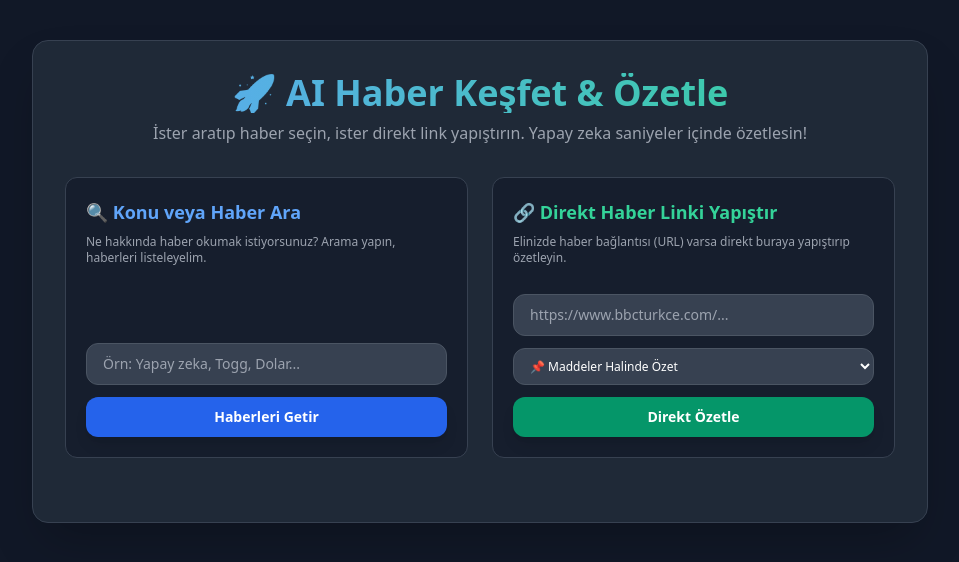
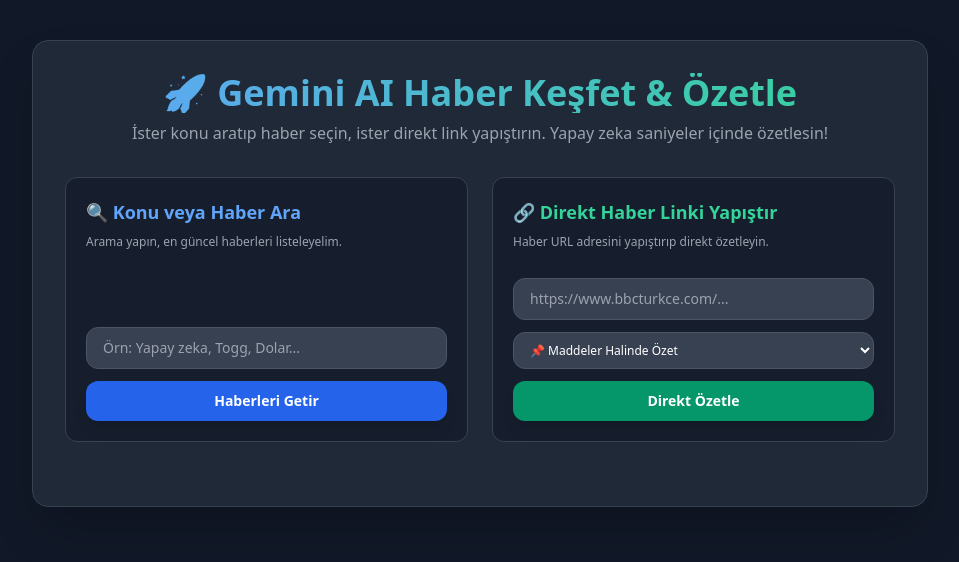
Before and after one commit to Leartha/AI-News-Scraper, a Flask app: page / in a window 1280 px wide. Shown: the top 562 px of the page, without its empty margins (160-1119 px from the left). Run offline with Flask 3, Linux system fonts and the light colour scheme; some libraries are stand-ins or nearby versions.

Commit message:
Update index.html

```diff
--- a/templates/index.html
+++ b/templates/index.html
@@ -4,34 +4,31 @@
     <meta charset="UTF-8">
     <meta name="viewport" content="width=device-width, initial-scale=1.0">
     <title>AI News Scraper & Summarizer</title>
-    <!-- Tailwind CSS CDN -->
     <script src="https://cdn.tailwindcss.com"></script>
 </head>
 <body class="bg-gray-900 text-gray-100 min-h-screen font-sans flex flex-col items-center py-10 px-4">
 
-    <!-- Ana Konteyner -->
     <div class="max-w-4xl w-full bg-gray-800 rounded-2xl shadow-2xl p-6 md:p-8 border border-gray-700">
 
-        <!-- Başlık Bölümü -->
         <div class="text-center mb-8">
             <h1 class="text-3xl md:text-4xl font-extrabold text-transparent bg-clip-text bg-gradient-to-r from-blue-400 to-emerald-400 mb-2">
-                🚀 AI Haber Keşfet & Özetle
+                🚀 Gemini AI Haber Keşfet & Özetle
             </h1>
             <p class="text-gray-400 text-sm md:text-base">
-                İster aratıp haber seçin, ister direkt link yapıştırın. Yapay zeka saniyeler içinde özetlesin!
+                İster konu aratıp haber seçin, ister direkt link yapıştırın. Yapay zeka saniyeler içinde özetlesin!
             </p>
         </div>
 
-        <!-- 🔴 İKİLİ ARAMA / LİNK GİRİŞ ALANI -->
+        <!-- İKİLİ ARAMA / LİNK GİRİŞ ALANI -->
         <div class="grid grid-cols-1 md:grid-cols-2 gap-6 mb-8">
 
-            <!-- SOL TARAFA: KONU ARAMA BARI -->
+            <!-- KONU ARAMA BARI -->
             <div class="bg-gray-900/60 p-5 rounded-xl border border-gray-700 flex flex-col justify-between">
                 <div>
                     <h2 class="text-lg font-semibold text-blue-400 mb-2 flex items-center gap-2">
                         <span>🔍 Konu veya Haber Ara</span>
                     </h2>
-                    <p class="text-xs text-gray-400 mb-4">Ne hakkında haber okumak istiyorsunuz? Arama yapın, haberleri listeleyelim.</p>
+                    <p class="text-xs text-gray-400 mb-4">Arama yapın, en güncel haberleri listeleyelim.</p>
                 </div>
 
                 <form method="POST" class="space-y-3">
@@ -45,13 +42,13 @@
                 </form>
             </div>
 
-            <!-- SAĞ TARAFA: DİREKT LİNK YAPIŞTIRMA BARI -->
+            <!-- DİREKT LİNK YAPIŞTIRMA BARI -->
             <div class="bg-gray-900/60 p-5 rounded-xl border border-gray-700 flex flex-col justify-between">
                 <div>
                     <h2 class="text-lg font-semibold text-emerald-400 mb-2 flex items-center gap-2">
                         <span>🔗 Direkt Haber Linki Yapıştır</span>
                     </h2>
-                    <p class="text-xs text-gray-400 mb-4">Elinizde haber bağlantısı (URL) varsa direkt buraya yapıştırıp özetleyin.</p>
+                    <p class="text-xs text-gray-400 mb-4">Haber URL adresini yapıştırıp direkt özetleyin.</p>
                 </div>
 
                 <form method="POST" class="space-y-3">
@@ -75,7 +72,7 @@
 
         </div>
 
-        <!-- 🔵 ARAMA SONUÇLARI (Eğer Haberler Bulunduysa Listele) -->
+        <!-- ARAMA SONUÇLARI -->
         {% if haberler %}
             <div class="mb-8 pt-6 border-t border-gray-700">
                 <h3 class="text-xl font-bold text-gray-200 mb-4 flex items-center gap-2">
@@ -93,7 +90,6 @@
                                 </div>
                             </div>
 
-                            <!-- Her haber için Özetleme Formu -->
                             <form method="POST" class="flex items-center gap-2 w-full md:w-auto">
                                 <input type="hidden" name="islem_turu" value="ozetle">
                                 <input type="hidden" name="url" value="{{ haber.url }}">
@@ -115,7 +111,7 @@
             </div>
         {% endif %}
 
-        <!-- 🟢 ÖZET SONUÇ ALANI (Özet Oluştuysa Göster) -->
+        <!-- ÖZET SONUÇ ALANI -->
         {% if ozet %}
             <div class="mt-8 pt-8 border-t border-gray-700 space-y-6">
 
@@ -131,24 +127,19 @@
                     </div>
                 {% endif %}
 
-                <!-- AI Özeti Kutusu -->
                 <div>
                     <div class="flex flex-wrap items-center justify-between gap-2 mb-2">
                         <h3 class="text-lg font-semibold text-emerald-400 flex items-center gap-2">
-                            <span>✨ AI Özeti</span>
+                            <span>✨ Gemini AI Özeti</span>
                         </h3>
 
-                        <!-- 🎧 Ses Kontrol Paneli -->
                         <div class="flex items-center gap-2 bg-gray-900/60 p-1.5 rounded-xl border border-gray-700">
-
-                            <!-- 🔊 Ses Seviyesi Slider -->
                             <div class="flex items-center gap-1 px-1">
                                 <span class="text-xs">🔊</span>
                                 <input type="range" id="ses-seviyesi" min="0" max="1" step="0.1" value="1"
                                     class="w-16 accent-emerald-500 cursor-pointer">
                             </div>
 
-                            <!-- ⚡ Hız Seçimi -->
                             <select id="hiz-secimi"
                                 class="text-xs bg-gray-700 hover:bg-gray-600 text-gray-300 font-semibold py-1 px-1.5 rounded-lg border border-gray-600 focus:outline-none transition cursor-pointer">
                                 <option value="0.5">0.5x</option>
@@ -158,7 +149,6 @@
                                 <option value="2.0">2.0x</option>
                             </select>
 
-                            <!-- ▶️ Sesli Dinle / Durdur Butonu -->
                             <button type="button" onclick="seslendir()" id="ses-btn"
                                 class="text-xs bg-gray-700 hover:bg-gray-600 text-blue-400 font-semibold py-1 px-2.5 rounded-lg border border-gray-600 flex items-center gap-1 transition cursor-pointer">
                                 🔊 Dinle
@@ -171,7 +161,6 @@
                     </div>
                 </div>
 
-                <!-- İndirme Formu -->
                 <form action="/indir" method="POST">
                     <input type="hidden" name="ozet_metni" value="{{ ozet }}">
                     <button type="submit"
@@ -185,7 +174,6 @@
 
     </div>
 
-    <!-- 🎧 Seslendirme JS Kodu -->
     <script>
         function seslendir() {
             const btn = document.getElementById("ses-btn");
```
